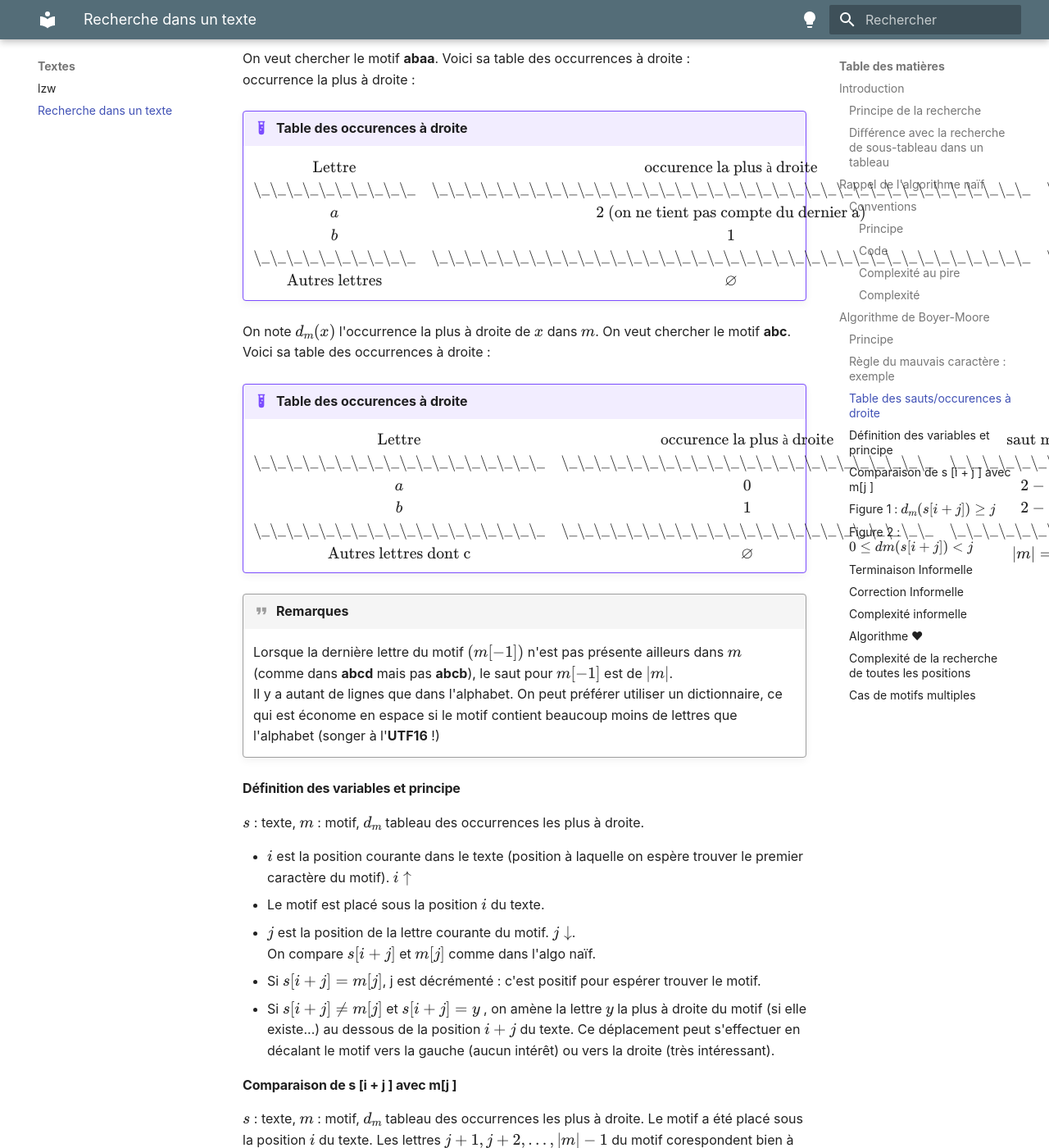
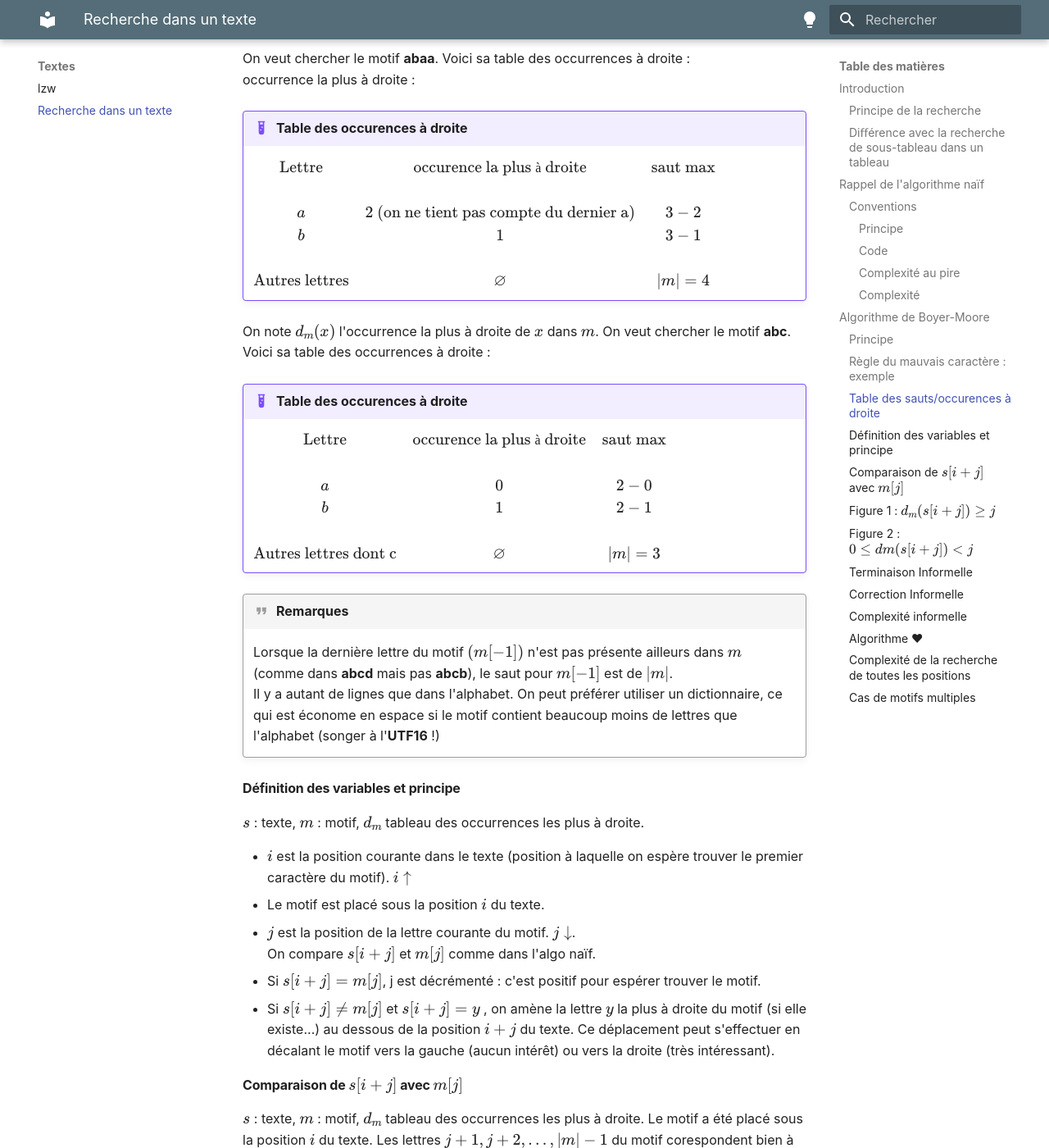
Before and after one commit to mp2i-thiers/mp2i-thiers.github.io, an MkDocs documentation site: the page built from docs/Textes/textes.md, in a window 1280 px wide and 1400 px high, scrolled down 4129 px. Shown: the whole window at 82% size. Built offline with MkDocs 1.6.1 and Material for MkDocs 9.7.7, drawn with Linux system fonts in a browser that asks for light colours; some of the changed text lies outside the part shown.

Commit message:
Update textes.md

```diff
--- a/docs/Textes/textes.md
+++ b/docs/Textes/textes.md
@@ -97,7 +97,8 @@
 #### Principe
 
 - On parcourt le texte $s$ du début à la fin mais on eﬀectue parfois un  décalage dépendant de la première comparaison négative (ce qui fait  gagner du temps).
-- Le motif $m$ est recherché en commençant par la fin : on teste la  présence de suffixes du motif de plus en plus gros. $\color{red}\text{C'est le contraire de la méthode naïve ou le motif}\\ \text{ est recherché en faisant grossir ses préfixes.}$
+- Le motif $m$ est recherché en commençant par la fin : on teste la  présence de suffixes du motif de plus en plus gros. $\color{red}\text{C'est le contraire de la méthode naïve ou le motif}$
+  $\color{red}text{ est recherché en faisant grossir ses préfixes.}$
 - L'algorithme utilise un _pré-traitement_ du motif afin de calculer le _saut maximum_ à eﬀectuer après avoir trouvé une non-concordance.
 
 - Exploration de la lettre $i$ de $s$ : on se demande si ce n'est pas la  première lettre de $m$.
@@ -130,10 +131,10 @@
 !!!example "Table des occurences à droite"
     $\begin{matrix}
     \text{Lettre} & \text{occurence la plus à droite} & \text{saut max}\\
-    \text{\_\_\_\_\_\_\_\_\_\_} &\text{\_\_\_\_\_\_\_\_\_\_\_\_\_\_\_\_\_\_\_\_\_\_\_\_\_\_\_\_\_\_\_\_\_\_\_\_\_}  &\text{\_\_\_\_\_\_\_\_\_\_\_} \\
+     & & \\
     a& 2 \text{ (on ne tient pas compte du dernier a)} & 3-2\\
     b& 1 & 3-1\\
-    \text{\_\_\_\_\_\_\_\_\_\_}&\text{\_\_\_\_\_\_\_\_\_\_\_\_\_\_\_\_\_\_\_\_\_\_\_\_\_\_\_\_\_\_\_\_\_\_\_\_\_}    & \text{\_\_\_\_\_\_\_\_\_\_\_} \\
+    & &  \\
     \text{Autres lettres}& \varnothing  & |m|= 4\\
     \end{matrix}$
 
@@ -142,10 +143,10 @@
 !!!example "Table des occurences à droite"
     $\begin{matrix}
     \text{Lettre} & \text{occurence la plus à droite} & \text{saut max}\\
-    \text{\_\_\_\_\_\_\_\_\_\_\_\_\_\_\_\_\_\_} &\text{\_\_\_\_\_\_\_\_\_\_\_\_\_\_\_\_\_\_\_\_\_\_\_}  &\text{\_\_\_\_\_\_\_\_\_\_\_} \\
+     &  & \\
     a& 0 & 2-0\\
     b& 1 & 2-1\\
-    \text{\_\_\_\_\_\_\_\_\_\_\_\_\_\_\_\_\_\_}&\text{\_\_\_\_\_\_\_\_\_\_\_\_\_\_\_\_\_\_\_\_\_\_\_}    & \text{\_\_\_\_\_\_\_\_\_\_\_} \\
+     & &  \\
     \text{Autres lettres dont c}& \varnothing  & |m|= 3\\
     \end{matrix}$
 
@@ -167,7 +168,7 @@
 Ce déplacement peut s'effectuer en décalant le motif vers la gauche
 (aucun intérêt) ou vers la droite (très intéressant).
 
-#### Comparaison de s [i + j ] avec m[j ]
+#### Comparaison de $s [i + j ]$ avec $m[j ]$
 
 $s$ : texte, $m$ : motif, $d_m$ tableau des occurrences les plus à droite.
 Le motif a été placé sous la position $i$ du texte. Les lettres $j + 1,j + 2,...,|m|−1$ du motif corespondent bien à leurs homologues du texte.
@@ -195,25 +196,8 @@
 
 $d_m$ : table des occurrences à droite. Posons $d = dm(s[i + j])$.
 
-!!!example "Figure 2"
-    $
-    \text{. \; . \;  . \;  . \; i\; . \;  . \;  . \;  . \;  . \;  . \;  . \;  (i+j)\; . \;  . \;  . \;  : pos. dans txt}\\
-    \text{\;\;\;\;\;\;\;\;\;\;\;\;\;\;\:a\;\;\;\;\;\;\;\;\;\;\;\;\;\;\;\;\;\;\;\;\;\;\;\;\;\;\;\;\;\;\;y\;\;\;\;\;\;\;\;\;\;\;\;\;\;\;\,\,: texte}\\
-    \text{\;\;\;\;\;\;\;\;\;\;\;\;\;\;\:?\;\;\;\;\;\;\;\;\;\;\;\;\;\;\;\;\,y\;\;\;\;\;\;\;\;\;\;\;\;\,z\;\;\;\;\;\;\;\;\;\;\;\,\,x\;\, : motif m}\\
-    \text{\;\;\;\;\;\;\;\;\;\;\;\;\;\;\;\;\;\;\;\;\;\;\;\;\;\;\;\;\;\;\;\;\;\;<------> \;\:\,Aucun y dans m[d+1:]}\\
-    \text{\;\;\;\;\;\;\;\;\;\;\;\;\;\;\;\;\;\;\;\;\;\;\;\;\;\;\;\;\;\;\;\;\;\;\;\;\;\:\,j-d}\\
-    \text{\;\;\;\;\;\;\;\;\;\;\;\;\;\;\:0\;\;\;\;\;\;\;\;\;\;\;\;\;\;\;\;\,d\;\;\;\;\;\;\;\;\;\;\;\;\,j\;\;\;\;\;\;\;\,\,(|m|-1)\;\, : pos. dans motif}
-    $
-
 Nouveau point de départ en $i + j − d$ (pour aligner les $y$ ) :
 
-!!!example "Figure 2 avec un nouveau point de départ"
-    $
-    \text{. \; . \;  . \;  . \; i\; . \;  . \;  (i+j-d) \;  . \;  . \;  . \;  . \;  (i+j)\; . \;  . \;  . \;  . \; . \; : pos. dans txt}\\
-    \text{\;\;\;\;\;\;\;\;\;\;\;\;\;\;\;\;\;\;\;\;\;\;\;\;\;\;\;\;\;\;b\;\;\;\;\;\;\;\;\;\;\;\;\;\;\;\;\;\;\;\;\;\;\;\;\:\,y\;\;\;\;\;\;\;\;\;\;\;\;\;\;\;\;\;\;\;\;\;\;\:\,\,: texte}\\
-    \text{dec. = j-d\;\;\;\;\;\;\;\;\;\;\;\;\;\;\:?\;\;\;\;\;\;\;\;\;\;\;\;\;\;\;\;\;\;\;\;\;\;\;\:\:\;y\;\;\;u\;\;\;\;\;\;z\;\;\;\;\;\;\:\,x\:\, : motif (good)}\\
-    \text{dec. < j-d\;\;\;\;\;\;\;\;\;\;\;\;\;\;\:?\;\;\;\;\;\;\;\;\;\;\;\;\;\;\;\;\;\;\:\:\;y\;\;\;u\;\;\;\;\;\;z\;\;\;\;\;\;\:\,x\;\;\;\;\;\:\, : motif (bad)}
-    $
 Prendre un décalage $<j-d$ est inutile amène une lettre $u ≠ v$  sous $y$ .
 
 #### Terminaison Informelle
```
